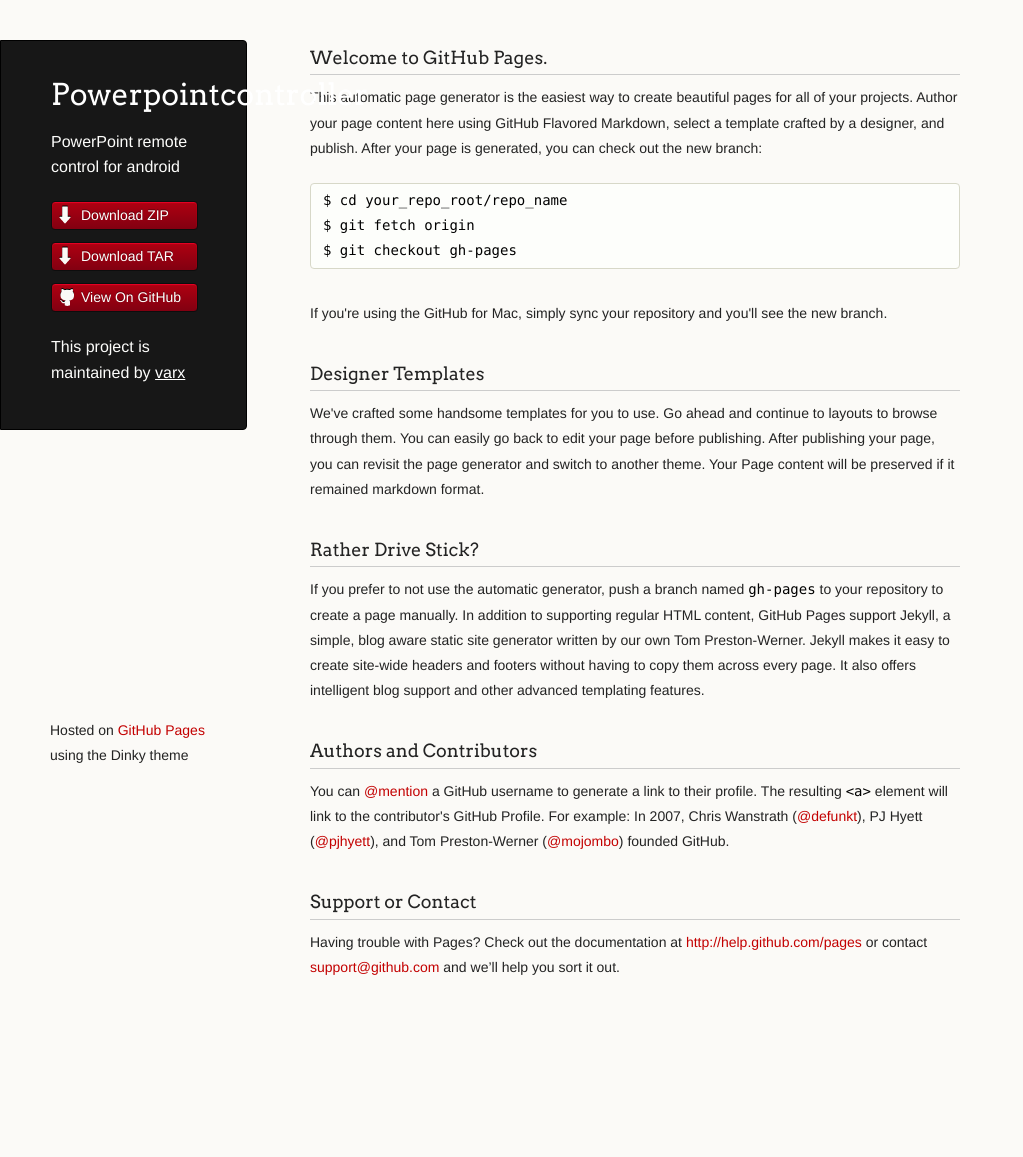
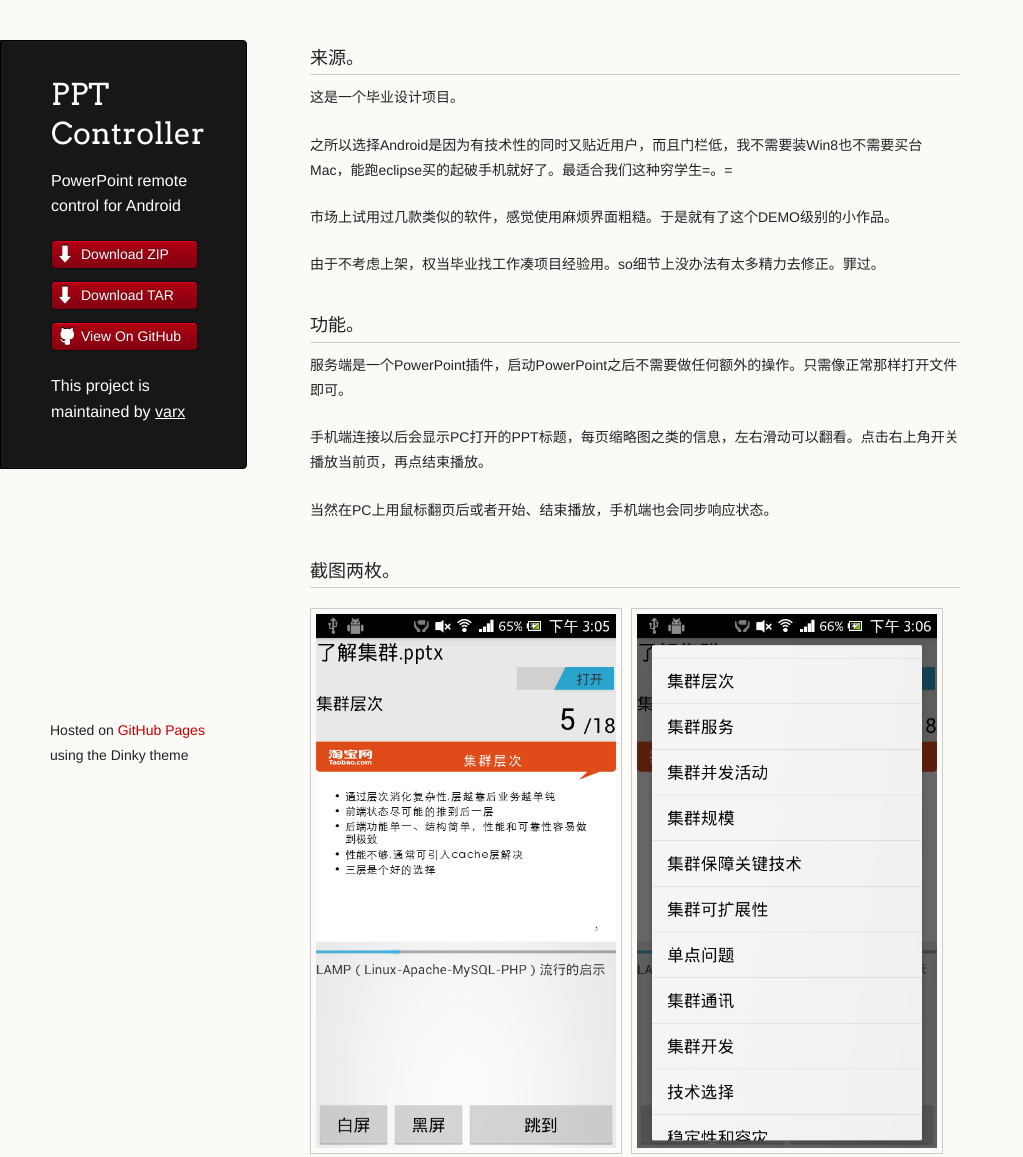
Before and after one commit to varx/PowerPointController, a plain HTML site: page index.html in a window 1280 px wide. Shown: the top 1157 px of the page, without its empty margins (0-1023 px from the left). Before the commit the page ends 1052 px from the top, so only its background shows below. Drawn offline with Linux system fonts and the light colour scheme.

Commit message:
first commit

```diff
--- a/index.html
+++ b/index.html
@@ -3,7 +3,7 @@
   <head>
     <meta charset="utf-8">
     <meta http-equiv="X-UA-Compatible" content="chrome=1">
-    <title>Powerpointcontroller by varx</title>
+    <title>PPTcontroller by varx</title>
 
     <link rel="stylesheet" href="stylesheets/styles.css">
     <link rel="stylesheet" href="stylesheets/pygment_trac.css">
@@ -16,8 +16,8 @@
   <body>
     <div class="wrapper">
       <header>
-        <h1 class="header">Powerpointcontroller</h1>
-        <p class="header">PowerPoint remote control for android</p>
+        <h1 class="header">PPT Controller</h1>
+        <p class="header">PowerPoint remote control for Android</p>
 
         <ul>
           <li class="download"><a class="buttons" href="https://github.com/varx/PowerPointController/zipball/master">Download ZIP</a></li>
@@ -30,33 +30,31 @@
 
       </header>
       <section>
-        <h3>Welcome to GitHub Pages.</h3>
+        <h3>来源。</h3>
 
-<p>This automatic page generator is the easiest way to create beautiful pages for all of your projects. Author your page content here using GitHub Flavored Markdown, select a template crafted by a designer, and publish. After your page is generated, you can check out the new branch:</p>
+<p>这是一个毕业设计项目。</p>
+<p>之所以选择Android是因为有技术性的同时又贴近用户，而且门栏低，我不需要装Win8也不需要买台Mac，能跑eclipse买的起破手机就好了。最适合我们这种穷学生=。=</p>
+<p>市场上试用过几款类似的软件，感觉使用麻烦界面粗糙。于是就有了这个DEMO级别的小作品。</p>
+<p>由于不考虑上架，权当毕业找工作凑项目经验用。so细节上没办法有太多精力去修正。罪过。</p>
 
-<pre><code>$ cd your_repo_root/repo_name
-$ git fetch origin
-$ git checkout gh-pages
-</code></pre>
+<h3>功能。</h3>
 
-<p>If you're using the GitHub for Mac, simply sync your repository and you'll see the new branch.</p>
+<p>服务端是一个PowerPoint插件，启动PowerPoint之后不需要做任何额外的操作。只需像正常那样打开文件即可。</p>
+<p>手机端连接以后会显示PC打开的PPT标题，每页缩略图之类的信息，左右滑动可以翻看。点击右上角开关播放当前页，再点结束播放。</p>
+<p>当然在PC上用鼠标翻页后或者开始、结束播放，手机端也会同步响应状态。</p>
 
-<h3>Designer Templates</h3>
+<h3>截图两枚。</h3>
 
-<p>We've crafted some handsome templates for you to use. Go ahead and continue to layouts to browse through them. You can easily go back to edit your page before publishing. After publishing your page, you can revisit the page generator and switch to another theme. Your Page content will be preserved if it remained markdown format.</p>
+<img class="capture" src="images/device-2012-12-04-150627.png"/>
 
-<h3>Rather Drive Stick?</h3>
+<img class="capture" src="images/device-2012-12-04-150641.png"/>
+<h3>一点点说明。</h3>
+<p>连接后会建立两个TCP连接，一个连接用于发送和接收指令，一个指令长度为一个字节，根据指令不同有带参数和不带参数。另一个连接用于传输图片，手机端发送slide id，PC返回图片。</p>
+<p>PC端用了VSTO（Visual Studio Tools for Office）开发。因为没有把精力反正C#上，所以代码很丑很粗糙。还好跑起来没什么问题。</p>
+<h3>联系。</h3>
+<p>varx(艾特)live.cn</p>
 
-<p>If you prefer to not use the automatic generator, push a branch named <code>gh-pages</code> to your repository to create a page manually. In addition to supporting regular HTML content, GitHub Pages support Jekyll, a simple, blog aware static site generator written by our own Tom Preston-Werner. Jekyll makes it easy to create site-wide headers and footers without having to copy them across every page. It also offers intelligent blog support and other advanced templating features.</p>
-
-<h3>Authors and Contributors</h3>
-
-<p>You can <a href="https://github.com/blog/821" class="user-mention">@mention</a> a GitHub username to generate a link to their profile. The resulting <code>&lt;a&gt;</code> element will link to the contributor's GitHub Profile. For example: In 2007, Chris Wanstrath (<a href="https://github.com/defunkt" class="user-mention">@defunkt</a>), PJ Hyett (<a href="https://github.com/pjhyett" class="user-mention">@pjhyett</a>), and Tom Preston-Werner (<a href="https://github.com/mojombo" class="user-mention">@mojombo</a>) founded GitHub.</p>
-
-<h3>Support or Contact</h3>
-
-<p>Having trouble with Pages? Check out the documentation at <a href="http://help.github.com/pages">http://help.github.com/pages</a> or contact <a href="mailto:support@github.com">support@github.com</a> and we’ll help you sort it out.</p>
-      </section>
+	 </section>
       <footer>
         <p><small>Hosted on <a href="https://pages.github.com">GitHub Pages</a> using the Dinky theme</small></p>
       </footer>
--- a/stylesheets/styles.css
+++ b/stylesheets/styles.css
@@ -47,7 +47,7 @@ p, ul, ol, table, dl {
 }
 
 h1, h2, h3 {
-	font-family: Arvo, Monaco, serif;
+	font-family: Arvo, Monaco, "microsoft yahei",sans-serif;
   line-height:1.3;
 	font-weight: normal;
 }
@@ -411,3 +411,9 @@ footer {
     color:#444;
   }
 }
+
+
+.capture{
+	width:300px;
+	margin-right:5px;
+}
```
Also changed, not shown: images/device-2012-12-04-150627.png (added), images/device-2012-12-04-150641.png (added).
